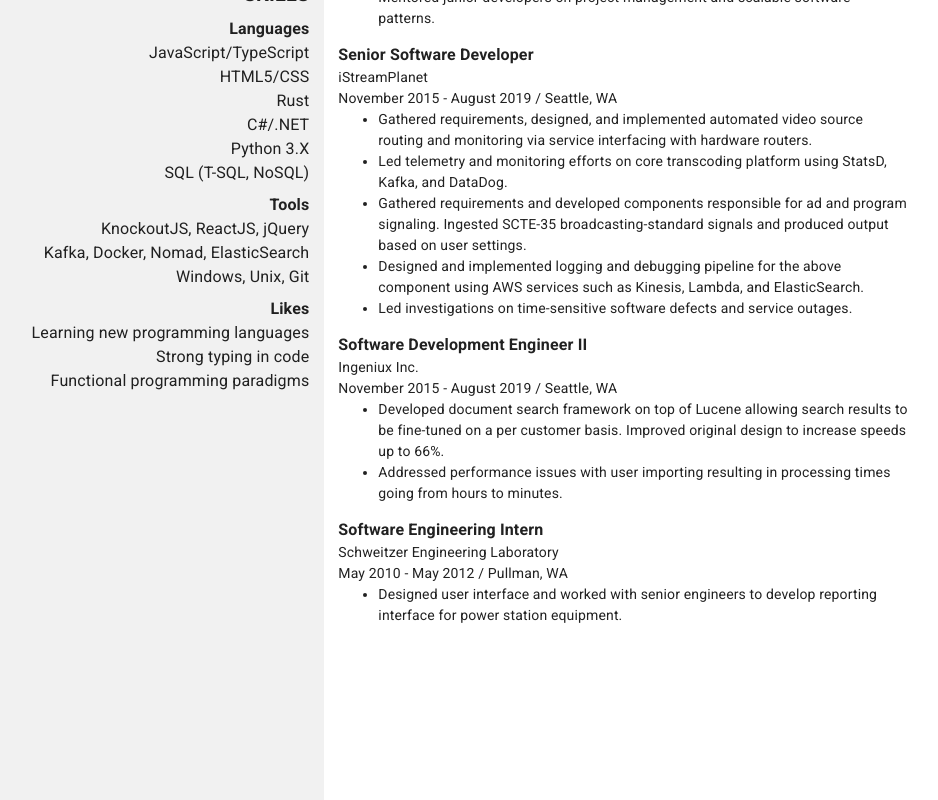
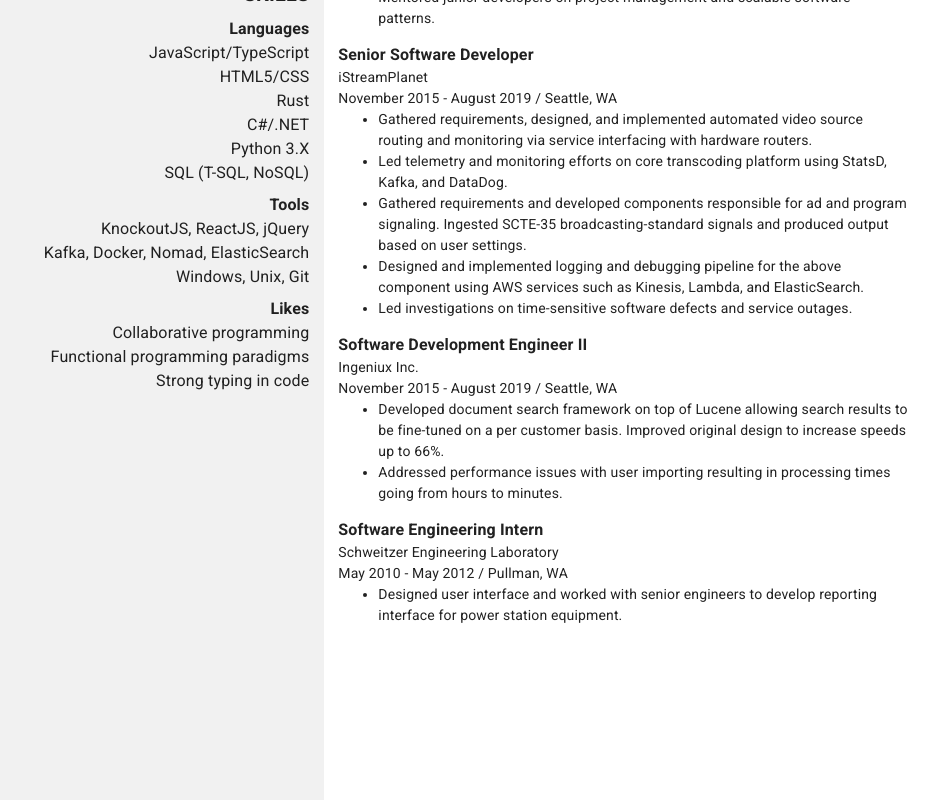
Before and after one commit to MATATAT/resume, a React (Create React App) app: page / in a window 1280 px wide. Shown: the part 606-1406 px from the top of the page, without its empty margins (33-971 px from the left). Built offline with nearby package versions, Linux system fonts and the light colour scheme.

Commit message:
updating content and removing unused styles

```diff
--- a/src/SideBar.css
+++ b/src/SideBar.css
@@ -25,17 +25,8 @@
     padding-left: 0.25em;
 }
 
-.SideBar-education {
-}
-
-.SideBar-education-subtitle {
-}
-
 .SideBar-skills-subtitle {
     font-size: 16px;
     font-weight: bold;
     margin-top: 8px;
 }
-
-.SideBar-skills-item {
-}
--- a/src/SideBar.tsx
+++ b/src/SideBar.tsx
@@ -62,11 +62,11 @@ function LabelWithIcon(props: { url: string, icon: IconType }) {
 function renderEducation(props: Institution): RenderFn {
     return () => {
         return (
-            <div className="SideBar-education">
+            <div>
                 <div>{props.position}</div>
                 <div>{props.name}</div>
-                <div className="SideBar-education-subtitle">{props.startDate} - {props.endDate}</div>
-                <div className="SideBar-education-subtitle">{props.location}</div>
+                <div>{props.startDate} - {props.endDate}</div>
+                <div>{props.location}</div>
             </div>
         );
     }
--- a/src/content.json
+++ b/src/content.json
@@ -87,9 +87,9 @@
         {
             "title": "Likes",
             "children": [
-                "Learning new programming languages",
-                "Strong typing in code",
-                "Functional programming paradigms"
+                "Collaborative programming",
+                "Functional programming paradigms",
+                "Strong typing in code"
             ]
         }
     ],
```
